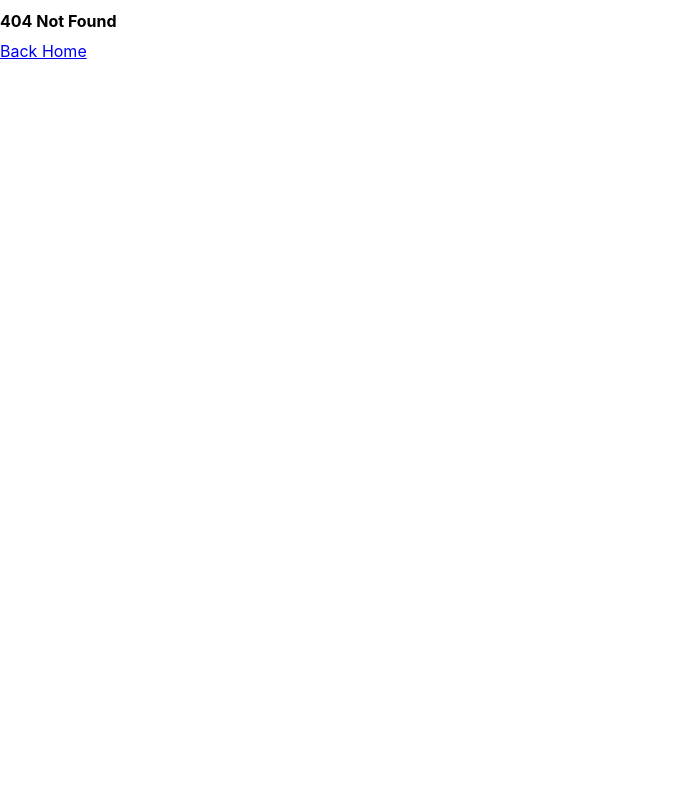
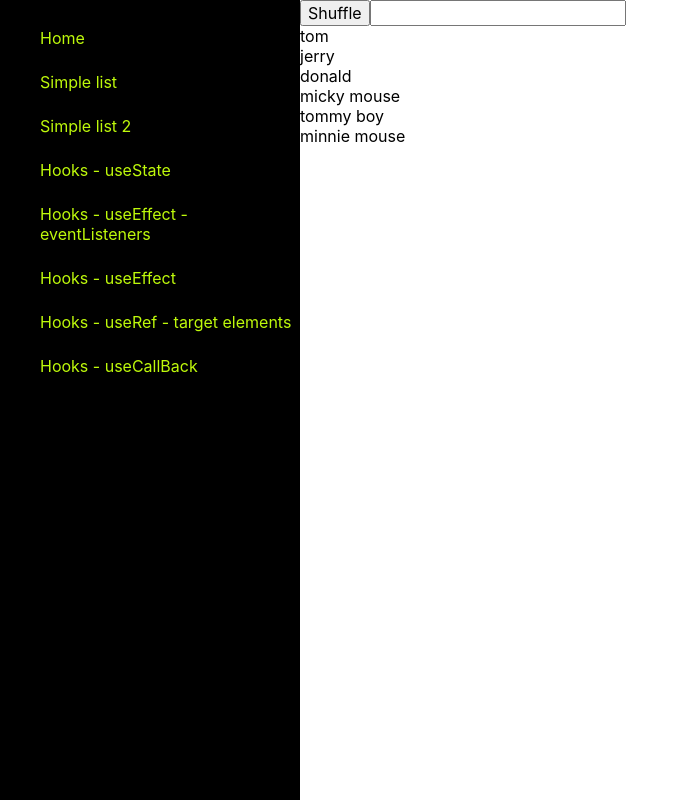
Before and after one commit to uiblox/react-reference, a React (Vite) app: page /useCallBackDemo in a window 1280 px wide. Before the commit this address had no page. Shown: the whole page, without its empty margins (0-689 px from the left). Built offline with nearby package versions, Linux system fonts and the light colour scheme.

Commit message:
useCallBackDemo - Create child component that takes a function to execute on change. Wrap the child component in memo. Notice that component will re-render when Shuffle logic is executed. Implement useCallBack with empty dependency array.

```diff
--- /dev/null
+++ b/src/components/FilterInput/index.jsx
@@ -0,0 +1,9 @@
+import { memo } from 'react';
+import { useRef } from 'react';
+
+export const FilterInput = memo(({filterNames}) => {
+    const renders = useRef(0)
+    console.log("rendered", renders.current++)
+    return ( <input type="text" onChange={filterNames} />
+    )
+})
--- /dev/null
+++ b/src/components/NameList/styles.module.css
@@ -0,0 +1,5 @@
+.name-wrapper {
+    display: flex;
+    flex-direction: column;
+    color: red;
+}
--- a/src/components/Nav/index.jsx
+++ b/src/components/Nav/index.jsx
@@ -26,6 +26,9 @@ export const Nav = () => {
                 <li className={classes['nav-itm']}>
                     <NavLink className={classes['nav-link']} to="/useRefDemo1">Hooks - useRef - target elements</NavLink>
                 </li>
+                <li className={classes['nav-itm']}>
+                    <NavLink className={classes['nav-link']} to="/useCallBackDemo">Hooks - useCallBack</NavLink>
+                </li>
             </ul>
         </div>
     )
--- /dev/null
+++ b/src/hooks/useCountRenders.jsx
@@ -0,0 +1,6 @@
+import { useRef } from 'react';
+
+export const useCountRenders = () => {
+    const renders = useRef(0)
+    console.log("Renders", renders.current++)
+}
--- /dev/null
+++ b/src/pages/UseCallBackDemo/index.jsx
@@ -0,0 +1,48 @@
+import { useState } from "react"
+import { useCallback } from "react"
+import { FilterInput } from "../../components/FilterInput"
+import { use } from "react"
+
+function getNames() {
+    return ["tom", "jerry", "donald", "micky mouse", "tommy boy", "minnie mouse"]
+}
+
+export const UseCallBackDemo = () => {
+    const [myNames, setMyNames] = useState(getNames)
+
+    const handleSearch = useCallback((e) => {
+        const allNames = getNames()
+        const val = e.target.value
+        const filtered = allNames.filter((name) => {
+            return name.includes(val)
+        })
+        setMyNames([...filtered])
+    }, [])
+
+
+
+    const handleShuffle = () => {
+
+        let temp;
+        const currentNames = [...myNames]
+        for (let i=0; i <currentNames.length; i++) {
+            if (currentNames[i+1]) {
+                temp = currentNames[i]
+                currentNames[i] = currentNames[i+1]
+                currentNames[i+1] = temp;
+            }
+        }
+        setMyNames([...currentNames])
+    }
+
+    return (
+        <div>
+            <button onClick={handleShuffle}>Shuffle</button>
+            <FilterInput filterNames={handleSearch} />
+
+            {myNames.map((name) => {
+                return <div key={name}>{name}</div>
+            })}
+        </div>
+    )
+}
```
Also changed, not shown: src/components/NameList/index.jsx (added, +13 -0 lines), src/main.jsx (+7 -1 lines).
